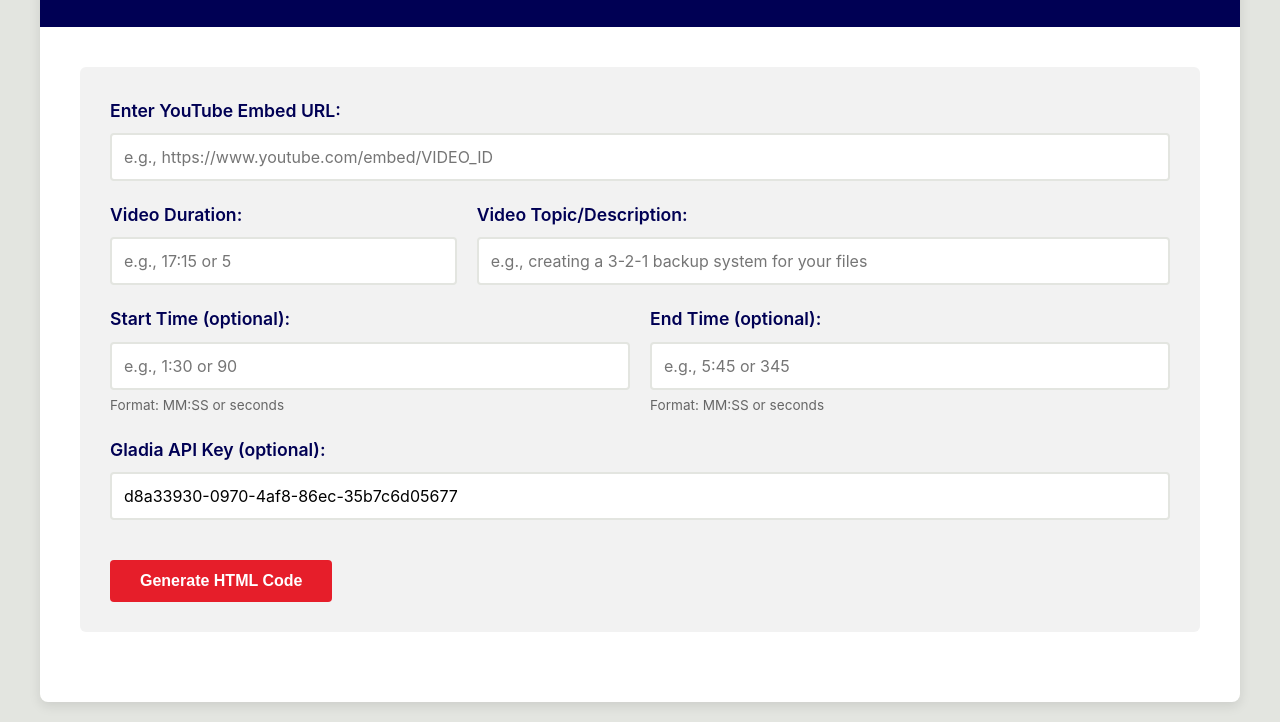
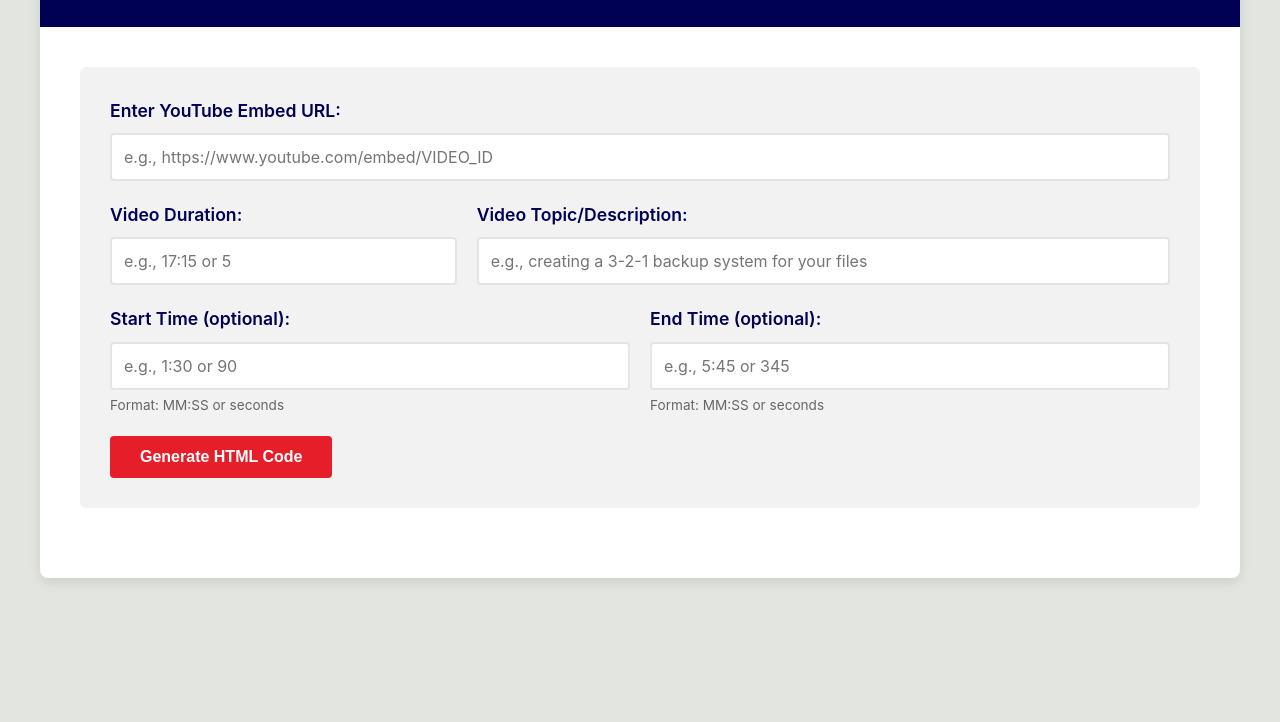
Before and after one commit to lolepaille/dmd, a plain HTML site: page canvas_youtube/index.html in a window 1280 px wide. Shown: the part 155-877 px from the top of the page. After the commit the page ends 800 px from the top, so only its background shows below. Drawn offline with Linux system fonts and the light colour scheme.

Commit message:
hiding the api

```diff
--- a/canvas_youtube/index.html
+++ b/canvas_youtube/index.html
@@ -247,7 +247,7 @@
                     </div>
                 </div>
 
-                <div class="form-group" style="margin-top: 20px;">
+                <div class="form-group" style="margin-top: 20px; display: none;">
                     <label for="gladia-api-key">Gladia API Key (optional):</label>
                     <input type="text" id="gladia-api-key" placeholder="Enter your Gladia API Key" value="d8a33930-0970-4af8-86ec-35b7c6d05677">
                 </div>
```
